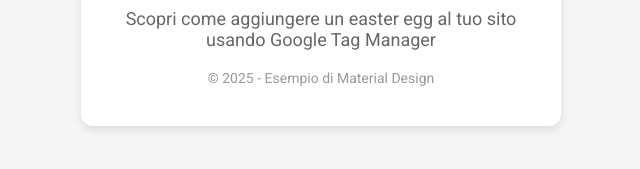
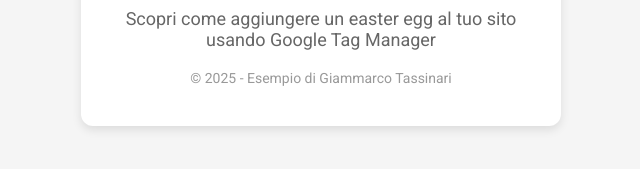
Before and after one commit to giammarcotassinari/test_gtm, a plain HTML site: page index.html in a window 1280 px wide. Shown: the part 383-552 px from the top of the page, 319-959 px from the left. Drawn offline with Linux system fonts and the light colour scheme.

Commit message:
Update index.html

```diff
--- a/index.html
+++ b/index.html
@@ -59,7 +59,7 @@
     <div class="container">
         <h1>Demo Easter Egg con GTM</h1>
         <h2>Scopri come aggiungere un easter egg al tuo sito usando Google Tag Manager</h2>
-        <div class="footer">&copy; 2025 - Esempio di Material Design</div>
+        <div class="footer">&copy; 2025 - Esempio di Giammarco Tassinari</div>
     </div>
 </body>
 </html>
```
